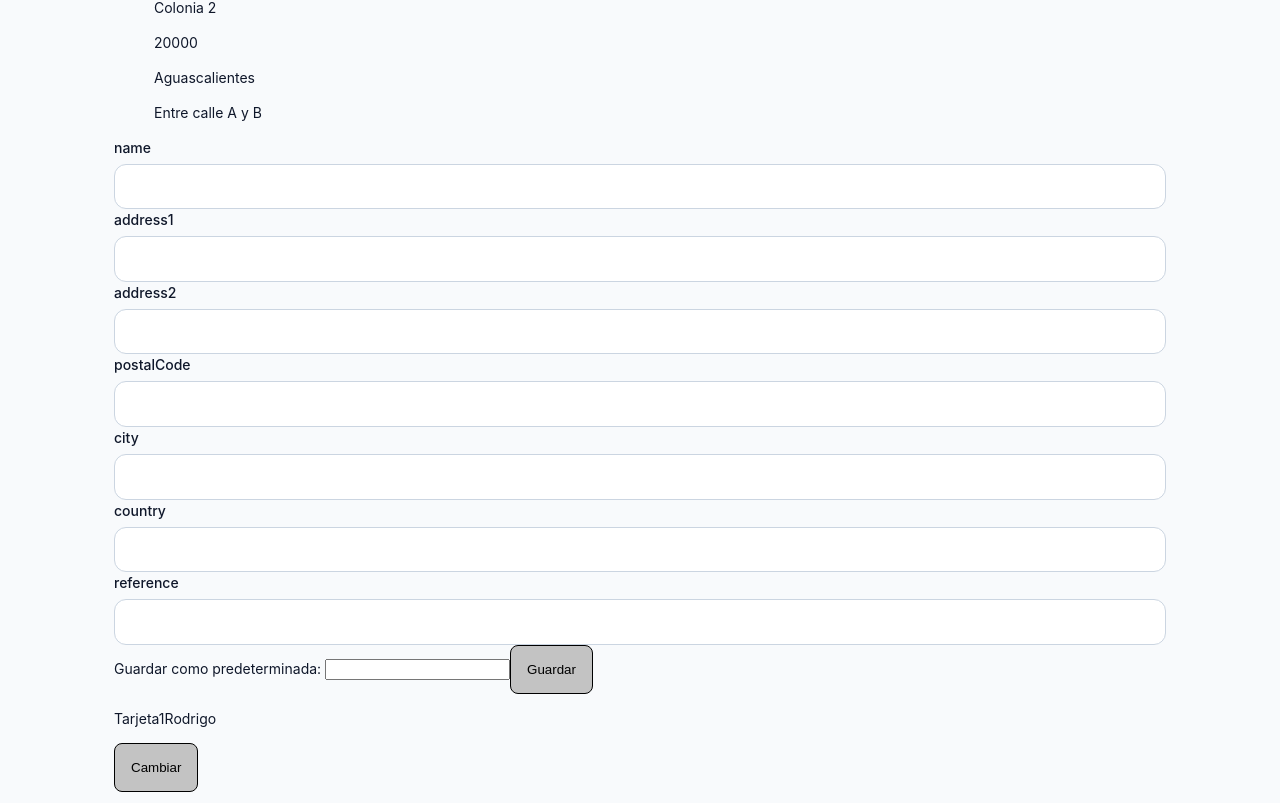
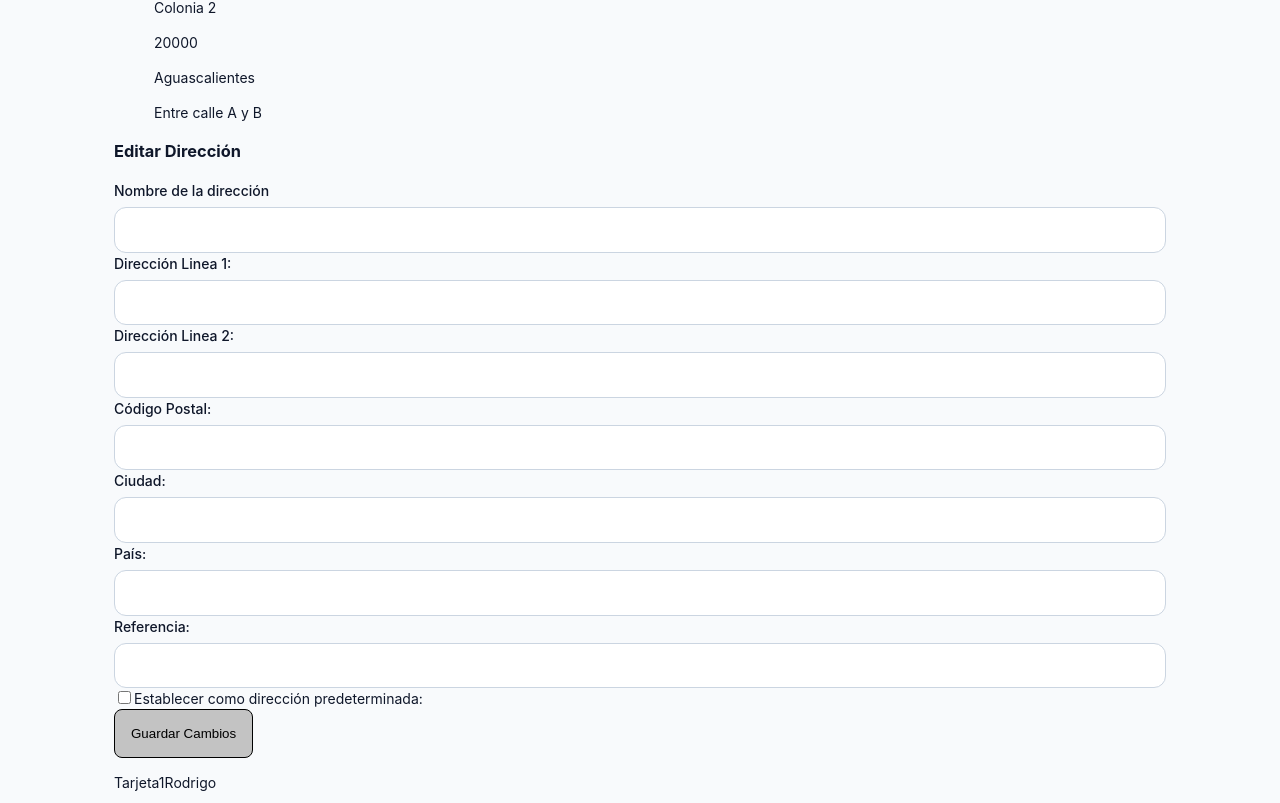
Before and after one commit to axelintu/ecommerce-app-js, a React (Create React App) app: page /orders in a window 1280 px wide. Shown: the part 597-1400 px from the top of the page. Built offline with nearby package versions, Linux system fonts and the light colour scheme; sample sign-in values are in the browser's storage.

Commit message:
Added AddressItem and Form

```diff
--- a/src/components/Checkout/Address/AddressForm/AddressForm.jsx
+++ b/src/components/Checkout/Address/AddressForm/AddressForm.jsx
@@ -1,12 +1,105 @@
 
-import React from 'react';
+import { useState } from 'react';
+import Input from '../../../common/Input/Input';
+import Button from '../../../common/Button';
 import './AddressForm.css';
 
-function AddressForm(props) {
+function AddressForm(isEdit = false, onSubmit, initialValues = {}) {
+  const [formData, setFormData]= useState({
+    "name": "",
+    "address1": "",
+    "address2": "",
+    "postalCode": "",
+    "city": "",
+    "country": "",
+    "reference":  "",
+    "default": false,
+    ...initialValues
+  });
+  const handleSubmit = (e) => {
+    e.preventDefault();
+    onSubmit(formData);
+  };
+  const handleChange = (e) => {
+    const { name, value, type, checked } = e.target;
+    console.log(e.target);
+    setFormData((prev)=> ({
+      ...prev,
+      [name]: type === "checkbox" ? checked : value,
+    }))
+
+  }
   return (
-    <div className="AddressForm">
-      <h1>AddressForm</h1>
-    </div>
+    <form className="address-form" onSubmit={handleSubmit}>
+      <h3>{isEdit ? "Editar Dirección" : "Nueva Dirección"}</h3>
+      <Input
+        label="Nombre de la dirección"
+        name="name"
+        value={formData.name}
+        onChange={handleChange}
+        type="text"
+      />
+      <Input
+        label="Dirección Linea 1:"
+        name="address1"
+        value={formData.address1}
+        onChange={handleChange}
+        type="text"
+      />
+      <Input
+        label="Dirección Linea 2:"
+        name="address2"
+        value={formData.address2}
+        onChange={handleChange}
+        type="text"
+      />
+      <Input
+        label="Código Postal:"
+        name="postalCode"
+        value={formData.postalCode}
+        onChange={handleChange}
+        type="text"
+      />
+      <Input
+        label="Ciudad:"
+        name="city"
+        value={formData.city}
+        onChange={handleChange}
+        type="text"
+      />
+      <Input
+        label="País:"
+        name="country"
+        value={formData.country}
+        onChange={handleChange}
+        type="text"
+      />
+      <Input
+        label="Referencia:"
+        name="reference"
+        value={formData.reference}
+        onChange={handleChange}
+        type="text"
+      />
+      <div className="form-checkbox">
+        <input
+          type="checkbox"
+          name="default"
+          checked={formData.default}
+          onChange={handleChange}
+          id="defaultAddress"
+        />
+        <label htmlFor="defaultAddress">
+          Establecer como dirección predeterminada: {" "}
+        </label>
+      </div>
+      <div className="form-actions">
+
+        <Button type="submit">
+          {isEdit ? "Guardar Cambios" : "Agregar Dirección"}
+        </Button>
+      </div>
+    </form>
   );
 }
 
--- a/src/pages/Checkout/Checkout.jsx
+++ b/src/pages/Checkout/Checkout.jsx
@@ -2,6 +2,7 @@ import './Checkout.css';
 import CartView from '../../components/Cart/CartView/CartView';
 import Input from '../../components/common/Input/Input';
 import Button from '../../components/common/Button';
+import AddressForm from '../../components/Checkout/Address/AddressForm';
 
 function Checkout() {
   const addressList = [
@@ -70,18 +71,7 @@ function Checkout() {
               })}
             </ul>
           </div>
-          <form className="address-form">
-            <Input label="name" type="text" />
-            <Input label="address1" type="text" />
-            <Input label="address2" type="text" />
-            <Input label="postalCode" type="text" />
-            <Input label="city" type="text" />
-            <Input label="country" type="text" />
-            <Input label="reference" type="text" />
-            <label>Guardar como predeterminada: </label>
-            <input type="check"></input>
-            <Button>Guardar</Button>
-          </form>
+          <AddressForm />
         </div>
         <div className="order-payment">
           <p>
```
Also changed, not shown: src/components/Checkout/Address/AddressItem/AddressItem.jsx (+18 -6 lines), src/components/Checkout/Address/AddressList/AddressList.jsx (+19 -5 lines), src/data/paymentMethods.json (added, +24 -0 lines), src/data/shipping-address.json (added, +22 -0 lines), src/data/users.json (added, +18 -0 lines).
